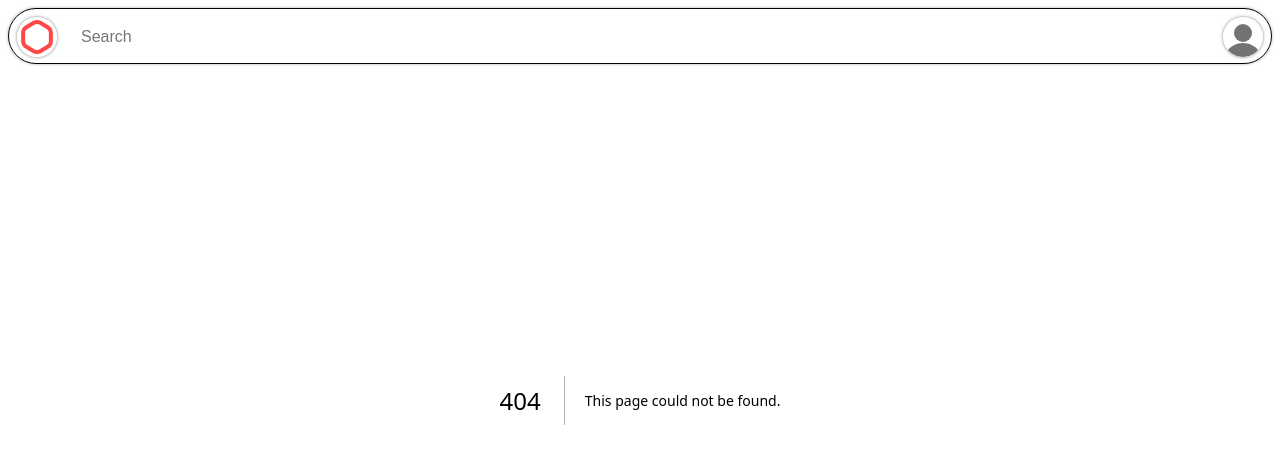
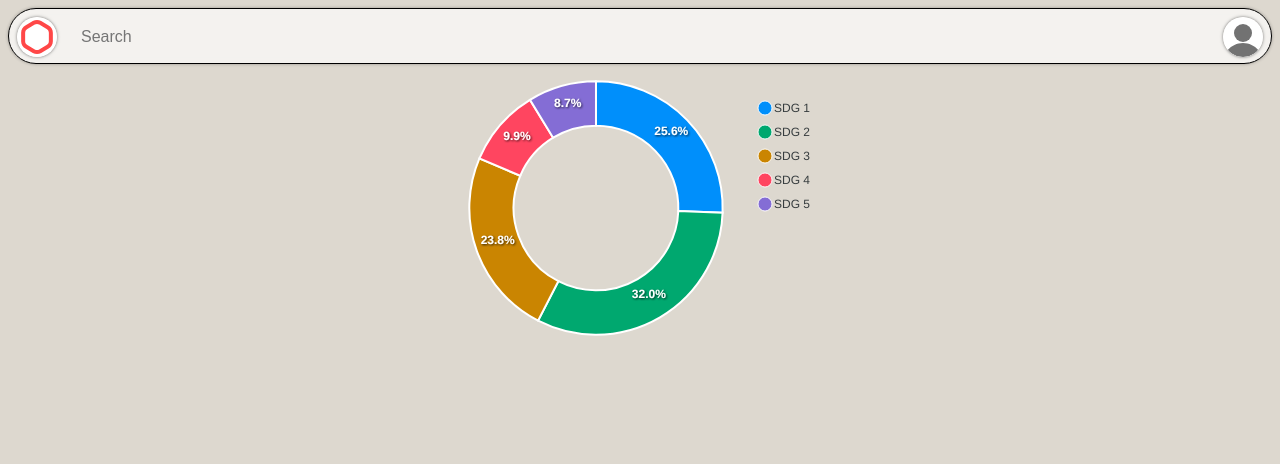
Before and after one commit to unfinishedprogram/Digital-Moment-Team-6-cleanup, a Next.js app: page /admin/general in a window 1280 px wide. Before the commit this address had no page. Shown: the top 464 px of the page. Built offline with nearby package versions, Linux system fonts and the light colour scheme.

Commit message:
Add pie chart for SDG tag amount

```diff
--- a/package.json
+++ b/package.json
@@ -31,6 +31,7 @@
     "next": "13.0.2",
     "qs": "^6.11.0",
     "react": "18.2.0",
+    "react-apexcharts": "^1.4.0",
     "react-dom": "18.2.0",
     "react-localization": "^1.0.19",
     "react-select": "^5.6.0",
--- /dev/null
+++ b/pages/admin/general.tsx
@@ -0,0 +1,36 @@
+import dynamic from 'next/dynamic'
+import styles from '../../styles/charts.module.scss';
+
+const Chart = dynamic(() => import('react-apexcharts'), { ssr: false });
+
+import React from 'react'
+
+interface IDonut {
+  options: {
+    name: string;
+    labels: string[];
+  };
+  series: number[];
+}
+
+export default function adminGeneral() {
+
+  let donut: IDonut = {
+    options: {
+      name: "# of Tags per SDG",
+      labels: ['SDG 1', 'SDG 2', 'SDG 3', 'SDG 4', 'SDG 5']
+    },
+    series: [44, 55, 41, 17, 15]
+  }
+
+  return (
+    <div className={styles.charts}>
+      <Chart
+        options={donut.options}
+        series={donut.series}
+        type="donut"
+        width="380"
+      />
+    </div>
+  );
+}
--- /dev/null
+++ b/styles/charts.module.scss
@@ -0,0 +1,6 @@
+@import './theme.scss';
+
+.charts {
+    margin: $std-margin;
+    padding: 4rem 0;
+}
```
Also changed, not shown: 1 other file (tests, documents, lock files or other folders).
